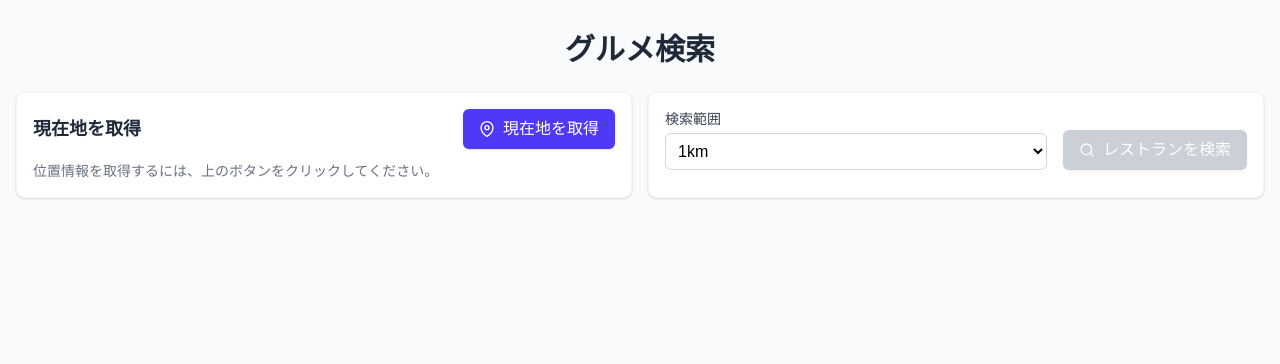
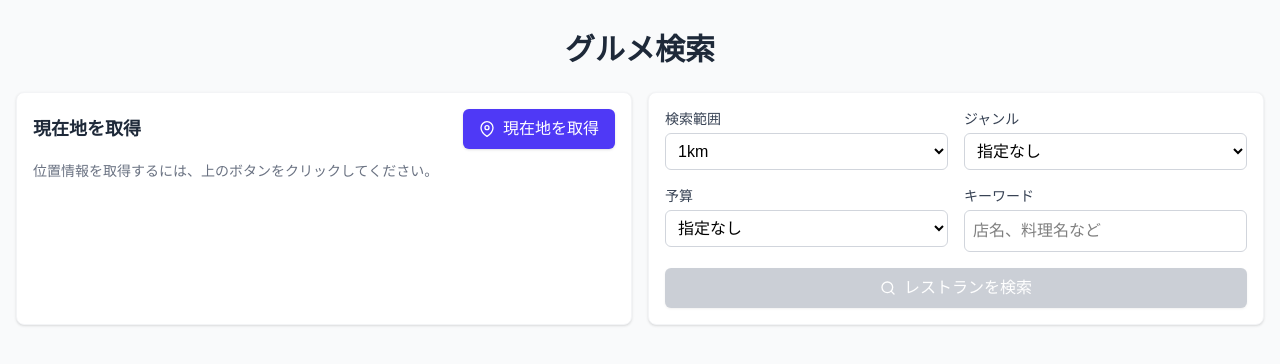
Before and after one commit to atnuhs-1/hotpepper-restaurant-search, a Next.js app in the folder frontend/: page / in a window 1280 px wide. Shown: the top 364 px of the page. Built offline with nearby package versions, Linux system fonts and the light colour scheme.

Commit message:
feat: 検索機能にジャンル、予算、キーワードのフィルタを追加

```diff
--- a/frontend/app/api/restaurants/search/route.ts
+++ b/frontend/app/api/restaurants/search/route.ts
@@ -8,6 +8,9 @@ export async function GET(request: Request) {
   const radius = searchParams.get('radius') || '3'; // デフォルト値: 3（3km）
   const start = searchParams.get('start') || '1'; // ページング用
   const count = searchParams.get('count') || '20'; // 1ページあたりの件数
+  const genre = searchParams.get('genre') || '';
+  const budget = searchParams.get('budget') || '';
+  const keyword = searchParams.get('keyword') || '';
 
   if (!lat || !lng) {
     return NextResponse.json(
@@ -27,10 +30,19 @@ export async function GET(request: Request) {
       );
     }
 
+    // API URLのベース部分
+    let apiUrl = `https://webservice.recruit.co.jp/hotpepper/gourmet/v1/?key=${apiKey}&lat=${lat}&lng=${lng}&range=${radius}&start=${start}&count=${count}`;
+
+    // 条件パラメータを追加
+    if (genre) apiUrl += `&genre=${genre}`;
+    if (budget) apiUrl += `&budget=${budget}`;
+    if (keyword) apiUrl += `&keyword=${encodeURIComponent(keyword)}`;
+
+    // 最後にフォーマットを追加
+    apiUrl += '&format=json';
+
     // ホットペッパーAPIへのリクエスト
-    const response = await fetch(
-      `https://webservice.recruit.co.jp/hotpepper/gourmet/v1/?key=${apiKey}&lat=${lat}&lng=${lng}&range=${radius}&start=${start}&count=${count}&format=json`
-    );
+    const response = await fetch(apiUrl);
 
     if (!response.ok) {
       throw new Error('ホットペッパーAPI リクエストエラー');
--- a/frontend/app/components/restaurants/LocationFinder.tsx
+++ b/frontend/app/components/restaurants/LocationFinder.tsx
@@ -1,3 +1,5 @@
+"use client";
+
 import { FiMapPin } from "react-icons/fi";
 
 type LocationFinderProps = {
--- a/frontend/app/components/restaurants/SearchForm.tsx
+++ b/frontend/app/components/restaurants/SearchForm.tsx
@@ -2,17 +2,29 @@ import { FiSearch } from "react-icons/fi";
 
 type SearchFormProps = {
   radius: string;
+  genre: string;
+  budget: string;
+  keyword: string;
   isLoading: boolean;
   isDisabled: boolean;
   onRadiusChange: (e: React.ChangeEvent<HTMLSelectElement>) => void;
+  onGenreChange: (e: React.ChangeEvent<HTMLSelectElement>) => void;
+  onBudgetChange: (e: React.ChangeEvent<HTMLSelectElement>) => void;
+  onKeywordChange: (e: React.ChangeEvent<HTMLInputElement>) => void;
   onSubmit: (e: React.FormEvent) => void;
 };
 
 export default function SearchForm({
   radius,
+  genre,
+  budget,
+  keyword,
   isLoading,
   isDisabled,
   onRadiusChange,
+  onGenreChange,
+  onBudgetChange,
+  onKeywordChange,
   onSubmit
 }: SearchFormProps) {
   return (
@@ -20,12 +32,11 @@ export default function SearchForm({
       onSubmit={onSubmit}
       className="bg-white rounded-lg shadow-sm border border-gray-100 p-4"
     >
-      <div className="flex flex-col sm:flex-row sm:items-end gap-4">
-        <div className="flex-grow">
-          <label
-            htmlFor="radius"
-            className="block text-sm font-medium text-gray-700 mb-1"
-          >
+      <div className="flex flex-col gap-4">
+        <div className="grid grid-cols-1 md:grid-cols-2 gap-4">
+          {/* 検索範囲 */}
+          <div>
+            <label htmlFor="radius" className="block text-sm font-medium text-gray-700 mb-1">
               検索範囲
             </label>
             <select
@@ -43,6 +54,78 @@ export default function SearchForm({
             </select>
           </div>
 
+          {/* ジャンル */}
+          <div>
+            <label htmlFor="genre" className="block text-sm font-medium text-gray-700 mb-1">
+              ジャンル
+            </label>
+            <select
+              id="genre"
+              value={genre}
+              onChange={onGenreChange}
+              className="w-full p-2 border border-gray-300 rounded-md focus:ring-2 focus:ring-indigo-300 focus:border-indigo-500 text-black transition-all"
+              disabled={isLoading}
+            >
+              <option value="">指定なし</option>
+              <option value="G001">居酒屋</option>
+              <option value="G002">ダイニングバー</option>
+              <option value="G003">創作料理</option>
+              <option value="G004">和食</option>
+              <option value="G005">洋食</option>
+              <option value="G006">イタリアン</option>
+              <option value="G007">中華</option>
+              <option value="G008">焼肉</option>
+              <option value="G017">韓国料理</option>
+            </select>
+          </div>
+        </div>
+
+        <div className="grid grid-cols-1 md:grid-cols-2 gap-4">
+          {/* 予算 */}
+          <div>
+            <label htmlFor="budget" className="block text-sm font-medium text-gray-700 mb-1">
+              予算
+            </label>
+            <select
+              id="budget"
+              value={budget}
+              onChange={onBudgetChange}
+              className="w-full p-2 border border-gray-300 rounded-md focus:ring-2 focus:ring-indigo-300 focus:border-indigo-500 text-black transition-all"
+              disabled={isLoading}
+            >
+              <option value="">指定なし</option>
+              <option value="B009">～500円</option>
+              <option value="B010">501～1000円</option>
+              <option value="B011">1001～1500円</option>
+              <option value="B001">1501～2000円</option>
+              <option value="B002">2001～3000円</option>
+              <option value="B003">3001～4000円</option>
+              <option value="B008">4001～5000円</option>
+              <option value="B004">5001～7000円</option>
+              <option value="B005">7001～10000円</option>
+              <option value="B006">10001～15000円</option>
+              <option value="B012">15001～20000円</option>
+              <option value="B013">20001円～</option>
+            </select>
+          </div>
+
+          {/* キーワード */}
+          <div>
+            <label htmlFor="keyword" className="block text-sm font-medium text-gray-700 mb-1">
+              キーワード
+            </label>
+            <input
+              id="keyword"
+              type="text"
+              value={keyword}
+              onChange={onKeywordChange}
+              placeholder="店名、料理名など"
+              className="w-full p-2 border border-gray-300 rounded-md focus:ring-2 focus:ring-indigo-300 focus:border-indigo-500 text-black transition-all"
+              disabled={isLoading}
+            />
+          </div>
+        </div>
+
         <button
           type="submit"
           className="px-4 py-2 bg-indigo-600 text-white rounded-md hover:bg-indigo-700 transition-all shadow-sm disabled:opacity-50 disabled:bg-gray-400 flex items-center justify-center gap-2"
--- a/frontend/app/hooks/useGeolocation.tsx
+++ b/frontend/app/hooks/useGeolocation.tsx
@@ -1,3 +1,5 @@
+"use client";
+
 import { useState, useEffect } from "react";
 
 type Location = {
@@ -21,27 +23,14 @@ export function useGeolocation() {
     return { lat: null, lng: null };
   };
 
-  const [location, setLocation] = useState<Location>(
-    getLocationFromSessionStorage()
-  );
+  const [location, setLocation] = useState<Location>({ lat: null, lng: null } );
   const [isLoading, setIsLoading] = useState<boolean>(false);
   const [error, setError] = useState<string | null>(null);
 
-  // 位置情報が変更されたらセッションストレージに保存
-  useEffect(() => {
-    if (location.lat && location.lng) {
-      sessionStorage.setItem(
-        "userLocation",
-        JSON.stringify({
-          lat: location.lat,
-          lng: location.lng,
-        })
-      );
-    }
-  }, [location]);
-
-  // 現在地を取得
-  const getCurrentLocation = () => {
+  // 現在地を取得（検索コールバックを受け取れるように修正）
+  const getCurrentLocation = (
+    callback?: (position: { lat: number; lng: number }) => void
+  ) => {
     setIsLoading(true);
     setError(null);
 
@@ -53,9 +42,27 @@ export function useGeolocation() {
 
     navigator.geolocation.getCurrentPosition(
       (position) => {
-        const { latitude, longitude } = position.coords;
-        setLocation({ lat: latitude, lng: longitude });
+        const newLocation = {
+          lat: position.coords.latitude,
+          lng: position.coords.longitude,
+        };
+
+        sessionStorage.setItem(
+          "userLocation",
+          JSON.stringify({
+            lat: newLocation.lat,
+            lng: newLocation.lng,
+          })
+        );
+
+        // 状態を更新
+        setLocation(newLocation);
         setIsLoading(false);
+
+        // 新しい位置情報を直接コールバックに渡す
+        if (callback) {
+          callback(newLocation);
+        }
       },
       (err) => {
         setError(`位置情報の取得に失敗しました: ${err.message}`);
--- a/frontend/app/hooks/useRestaurantSearch.tsx
+++ b/frontend/app/hooks/useRestaurantSearch.tsx
@@ -1,4 +1,4 @@
-import { useState, useCallback, useEffect } from "react";
+import { useState, useCallback, useRef, useEffect } from "react";
 import { Restaurant, SearchResults } from "../types/restaurant";
 import { useRouter, useSearchParams } from "next/navigation";
 
@@ -31,6 +31,15 @@ export function useRestaurantSearch({
   const [radius, setRadius] = useState<string>(
     searchParams.get("radius") || initialRadius
   );
+  const [genre, setGenre] = useState<string>(
+    searchParams.get("genre") || ""
+  );
+  const [budget, setBudget] = useState<string>(
+    searchParams.get("budget") || ""
+  );
+  const [keyword, setKeyword] = useState<string>(
+    searchParams.get("keyword") || ""
+  );
 
   const [isLoading, setIsLoading] = useState<boolean>(false);
   const [error, setError] = useState<string | null>(null);
@@ -47,15 +56,30 @@ export function useRestaurantSearch({
       const params = new URLSearchParams(searchParams.toString());
       params.set("page", page.toString());
       if (newRadius) params.set("radius", newRadius);
+
+      // 新しいパラメータを追加
+      if (genre) params.set("genre", genre);
+      else params.delete("genre");
+
+      if (budget) params.set("budget", budget);
+      else params.delete("budget");
+
+      if (keyword) params.set("keyword", keyword);
+      else params.delete("keyword");
+
       router.push(`?${params.toString()}`, { scroll: false });
     },
-    [searchParams, router]
+    [searchParams, router, genre, budget, keyword]
   );
 
   // 検索を実行
   const searchRestaurants = useCallback(
-    async (page: number = pageFromUrl) => {
-      if (!location.lat || !location.lng) {
+    async (page: number = pageFromUrl, overrideLocation?: { lat: number; lng: number }) => {
+      console.log("searchRestaurantsを実行")
+      // 使用する位置情報（オーバーライドか現在の状態）
+      const locationToUse = overrideLocation || location;
+
+      if (!locationToUse.lat || !locationToUse.lng) {
         setError("位置情報を先に取得してください");
         return;
       }
@@ -70,15 +94,20 @@ export function useRestaurantSearch({
       const start = (page - 1) * perPage + 1;
 
       try {
-        const response = await fetch(
-          `/api/restaurants/search?lat=${location.lat}&lng=${location.lng}&radius=${radius}&start=${start}&count=${perPage}`
-        );
+        let apiUrl = `/api/restaurants/search?lat=${locationToUse.lat}&lng=${locationToUse.lng}&radius=${radius}&start=${start}&count=${perPage}`;
+
+        if (genre) apiUrl += `&genre=${genre}`;
+        if (budget) apiUrl += `&budget=${budget}`;
+        if (keyword) apiUrl += `&keyword=${encodeURIComponent(keyword)}`;
+
+        const response = await fetch(apiUrl);
 
         if (!response.ok) {
           throw new Error("レストラン検索に失敗しました");
         }
 
         const data: SearchResults = await response.json();
+        console.log("dataを取得 data: ", data.results.shop);
         setRestaurants(data.results.shop || []);
         setResultsInfo({
           available: data.results.results_available,
@@ -93,9 +122,11 @@ export function useRestaurantSearch({
       }
     },
     [
-      location.lat,
-      location.lng,
+      location,
       radius,
+      genre,
+      budget,
+      keyword,
       perPage,
       updateQueryParams,
       pageFromUrl,
@@ -146,6 +177,27 @@ export function useRestaurantSearch({
     []
   );
 
+  const handleGenreChange = useCallback(
+    (e: React.ChangeEvent<HTMLSelectElement>) => {
+      setGenre(e.target.value);
+    },
+    []
+  );
+
+  const handleBudgetChange = useCallback(
+    (e: React.ChangeEvent<HTMLSelectElement>) => {
+      setBudget(e.target.value);
+    },
+    []
+  );
+
+  const handleKeywordChange = useCallback(
+    (e: React.ChangeEvent<HTMLInputElement>) => {
+      setKeyword(e.target.value);
+    },
+    []
+  );
+
   // 検索フォームの送信ハンドラ
   const handleSubmit = useCallback(
     (e: React.FormEvent) => {
@@ -155,15 +207,25 @@ export function useRestaurantSearch({
     [searchRestaurants]
   );
 
-  // 位置情報が変わった時に検索を実行
-  useEffect(() => {
-    if (location.lat && location.lng) {
+  // 初回マウント時のみ実行するためのフラグ
+const initialRenderRef = useRef(true);
+
+useEffect(() => {
+  // 位置情報があり、URLにパラメータがある場合のみ検索を実行
+  if (location.lat && location.lng && searchParams.toString()) {
+    // 初回レンダリング時のみ実行
+    if (initialRenderRef.current) {
+      initialRenderRef.current = false;
       searchRestaurants(pageFromUrl);
     }
-  }, [pageFromUrl, location.lat, location.lng, searchRestaurants]);
+  }
+}, [location.lat, location.lng, pageFromUrl, searchParams, searchRestaurants]);
 
   return {
     radius,
+    genre,
+    budget,
+    keyword,
     isLoading,
     error,
     restaurants,
@@ -172,6 +234,9 @@ export function useRestaurantSearch({
     totalPages,
     getPageNumbers,
     handleRadiusChange,
+    handleGenreChange,
+    handleBudgetChange,
+    handleKeywordChange,
     handleSubmit,
     searchRestaurants,
   };
--- a/frontend/app/page.tsx
+++ b/frontend/app/page.tsx
@@ -29,6 +29,9 @@ export default function SearchPage() {
   const {
     pageFromUrl,     // URLから取得したページ番号
     radius,          // 検索半径
+    genre,
+    budget,
+    keyword,
     isLoading,       // データ取得中のローディング状態
     error,           // 検索エラー
     restaurants,     // 取得したレストラン一覧
@@ -37,10 +40,20 @@ export default function SearchPage() {
     searchRestaurants, // 検索を実行する関数
     handleSubmit,     // 検索フォーム送信ハンドラ
     handleRadiusChange, // 検索半径変更ハンドラ
+    handleGenreChange,
+    handleBudgetChange,
+    handleKeywordChange,
     getPageNumbers,   // ページネーション用の表示ページ番号配列を生成
   } = useRestaurantSearch({ location });
 
   const pageNumbers = useMemo(() => getPageNumbers(), [getPageNumbers]);
+
+  // 位置情報を直接受け取って検索を実行
+  const handleLocationSuccess = (newLocation: { lat: number; lng: number }) => {
+    // ここで直接新しい位置情報を使用して検索
+    console.log("位置情報を受け取って検索を実行 newLocation: ", newLocation);
+    searchRestaurants(1, newLocation);
+  };
 
   return (
     <div className="bg-gray-50 min-h-screen w-full">
@@ -55,15 +68,21 @@ export default function SearchPage() {
           <LocationFinder
             location={location}
             isLoading={isLocationLoading}
-            onGetLocation={getCurrentLocation}
+            onGetLocation={() => getCurrentLocation(handleLocationSuccess)}
           />
 
           {/* 検索フォーム */}
           <SearchForm
             radius={radius}
+            genre={genre}
+            budget={budget}
+            keyword={keyword}
             isLoading={isLoading}
             isDisabled={!location.lat || !location.lng}
             onRadiusChange={handleRadiusChange}
+            onGenreChange={handleGenreChange}
+            onBudgetChange={handleBudgetChange}
+            onKeywordChange={handleKeywordChange}
             onSubmit={handleSubmit}
           />
         </div>
```
Lines whose indentation alone changed are shown as unchanged.
